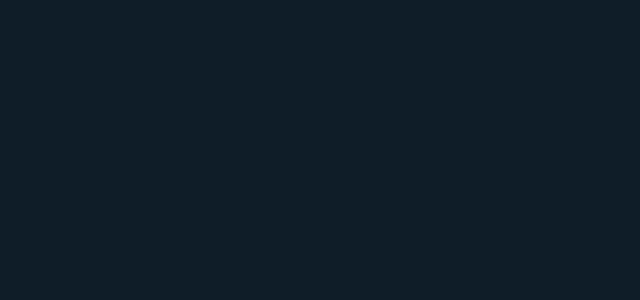
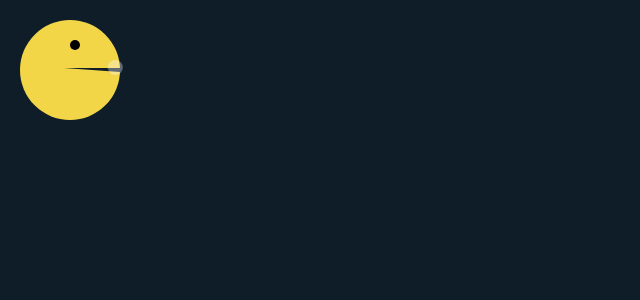
Before and after one commit to jdro10/ESTG-LDS-PacmanOnlineChallenge, a React (Create React App) app in the folder Frontend/fronted/: page /pacman in a window 1280 px wide. Shown: the top 300 px of the page, without its empty margins (0-640 px from the left). Built offline with nearby package versions, Linux system fonts and the light colour scheme.

Commit message:
change the rest of the colors

```diff
--- a/Frontend/fronted/src/App.css
+++ b/Frontend/fronted/src/App.css
@@ -22,6 +22,6 @@ button {
 
 body,
 button {
-  background: #0f1d28;
+  background: var(--color-base);
   -webkit-font-smoothing: antialiased !important;
 }
--- a/Frontend/fronted/src/components/Pacman/styles.css
+++ b/Frontend/fronted/src/components/Pacman/styles.css
@@ -2,7 +2,7 @@
   width: 100px;
   height: 100px;
   border-radius: 50%;
-  background: #f2d648;
+  background: var(--color-second);
   position: relative;
   margin-top: 20px;
   margin-bottom: 20px;
@@ -16,11 +16,11 @@
   border-radius: 50%;
   top: 20px;
   right: 40px;
-  background: #000;
+  background: var(--color-first);
 }
 
 .pacmanMouth {
-  background: #0f1d28;
+  background: var(--color-base);
   position: absolute;
   width: 100%;
   height: 100%;
@@ -53,7 +53,7 @@
   position: absolute;
   width: 15px;
   height: 15px;
-  background: #fff;
+  background: var(--color-zero);
   border-radius: 50%;
   top: 40%;
   left: 120px;
--- a/Frontend/fronted/src/routes.js
+++ b/Frontend/fronted/src/routes.js
@@ -3,6 +3,7 @@ import { BrowserRouter, Switch, Route } from "react-router-dom";
 
 import Login from "./pages/Login";
 import Dashboard from "./pages/Dashboard";
+import Pacman from "./components/Pacman/index";
 
 export default function Routes() {
   return (
@@ -10,6 +11,7 @@ export default function Routes() {
       <Switch>
         <Route path="/" exact component={Login} />
         <Route path="/dashboard" component={Dashboard} />
+        <Route path="/pacman" component={Pacman} />
       </Switch>
     </BrowserRouter>
   );
--- a/Frontend/fronted/src/setting/colors.css
+++ b/Frontend/fronted/src/setting/colors.css
@@ -2,4 +2,6 @@
   --color-base: #0f1d28;
 
   --color-zero: #fff;
+  --color-first: #000;
+  --color-second: #f2d648;
 }
```
